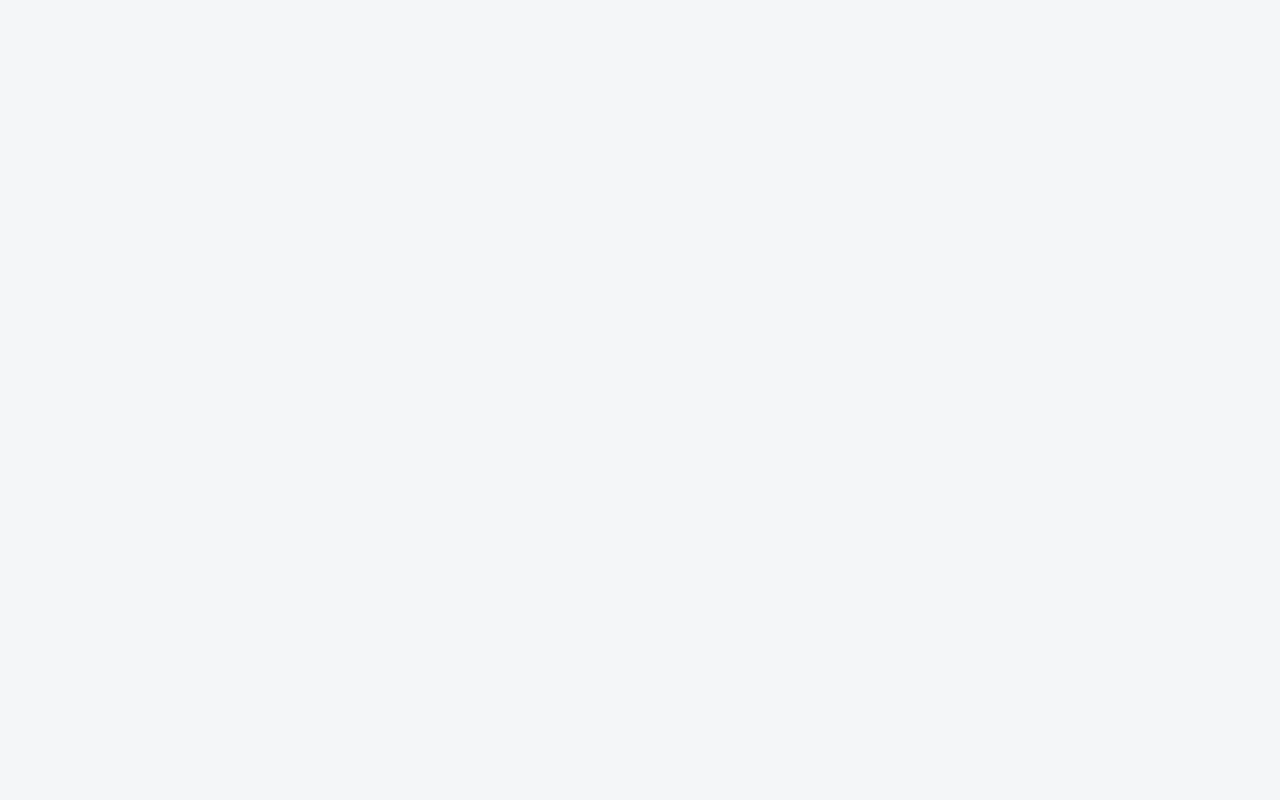
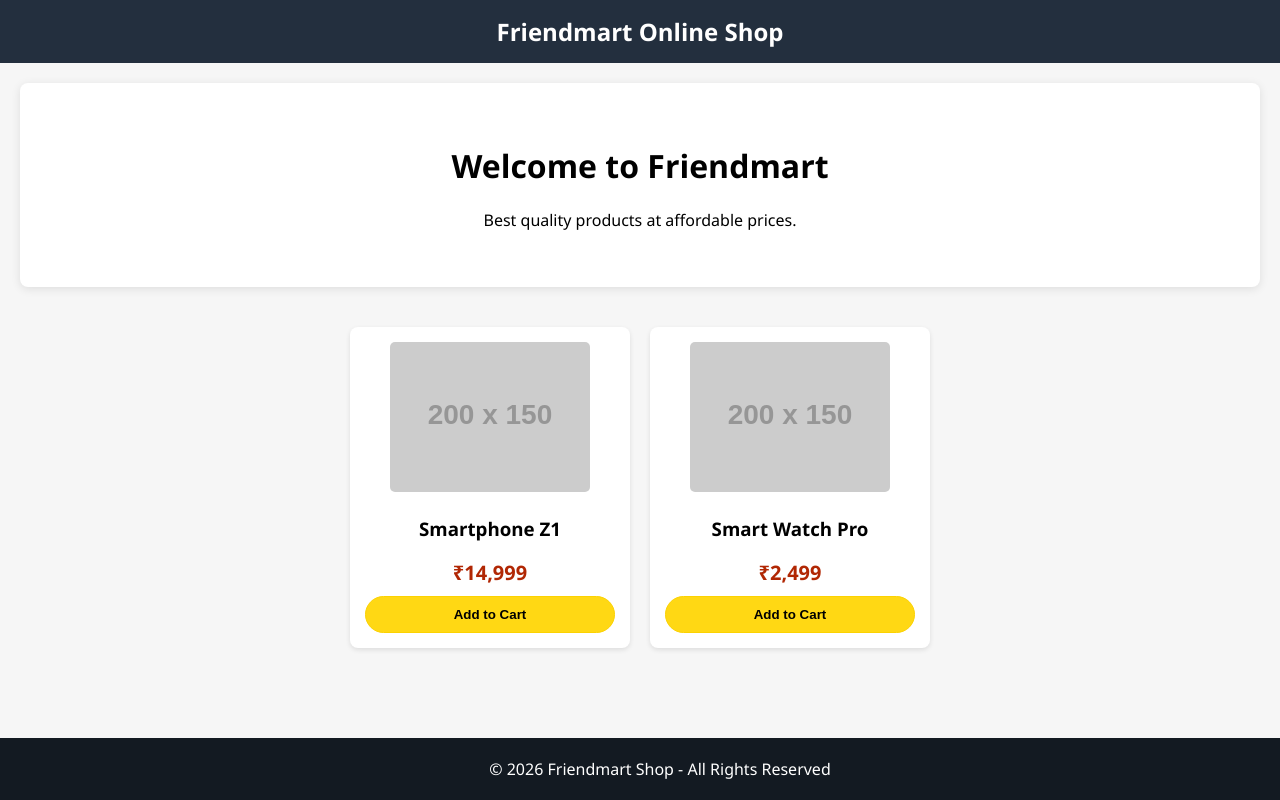
Before and after one commit to rehanmohmmadmohamad-hub/friendmart-shop, a plain HTML site: page index.html in a window 1280 px wide. Drawn offline with Linux system fonts and the light colour scheme; placeholder pictures from the web are drawn by us.

Commit message:
Update index.html

```diff
--- a/index.html
+++ b/index.html
@@ -1,10 +1,48 @@
 <!DOCTYPE html>
 <html lang="en">
 <head>
-  <meta charset="UTF-8">
-  <title>FriendMart Shop</title>
-  <meta name="viewport" content="width=device-width, initial-scale=1.0">
-  <style>
-    body {
-      font-family: Arial, sans-serif;
-      background: #f4f6f8;
+    <meta charset="UTF-8">
+    <meta name="viewport" content="width=device-width, initial-scale=1.0">
+    <title>Friendmart Shop</title>
+    <style>
+        body { font-family: 'Segoe UI', Arial, sans-serif; margin: 0; background-color: #f6f6f6; }
+        .navbar { background-color: #232f3e; color: white; padding: 15px; text-align: center; font-size: 24px; font-weight: bold; }
+        .hero { background-color: #fff; padding: 40px; text-align: center; margin: 20px; border-radius: 8px; box-shadow: 0 2px 10px rgba(0,0,0,0.1); }
+        .product-container { display: flex; justify-content: center; gap: 20px; padding: 20px; flex-wrap: wrap; }
+        .card { background: white; border-radius: 8px; width: 250px; padding: 15px; box-shadow: 0 2px 5px rgba(0,0,0,0.1); text-align: center; }
+        .card img { max-width: 100%; border-radius: 5px; }
+        .price { color: #B12704; font-size: 20px; font-weight: bold; margin: 10px 0; }
+        .btn { background-color: #ffd814; border: 1px solid #fcd200; padding: 10px 20px; border-radius: 20px; cursor: pointer; width: 100%; font-weight: bold; }
+        .btn:hover { background-color: #f7ca00; }
+        footer { background: #131a22; color: white; text-align: center; padding: 20px; position: fixed; bottom: 0; width: 100%; }
+    </style>
+</head>
+<body>
+
+    <div class="navbar">Friendmart Online Shop</div>
+
+    <div class="hero">
+        <h1>Welcome to Friendmart</h1>
+        <p>Best quality products at affordable prices.</p>
+    </div>
+
+    <div class="product-container">
+        <div class="card">
+            <img src="https://via.placeholder.com/200x150?text=Smartphone" alt="Smartphone">
+            <h3>Smartphone Z1</h3>
+            <p class="price">₹14,999</p>
+            <button class="btn">Add to Cart</button>
+        </div>
+
+        <div class="card">
+            <img src="https://via.placeholder.com/200x150?text=Watch" alt="Watch">
+            <h3>Smart Watch Pro</h3>
+            <p class="price">₹2,499</p>
+            <button class="btn">Add to Cart</button>
+        </div>
+    </div>
+
+    <footer>© 2026 Friendmart Shop - All Rights Reserved</footer>
+
+</body>
+</html>
```
